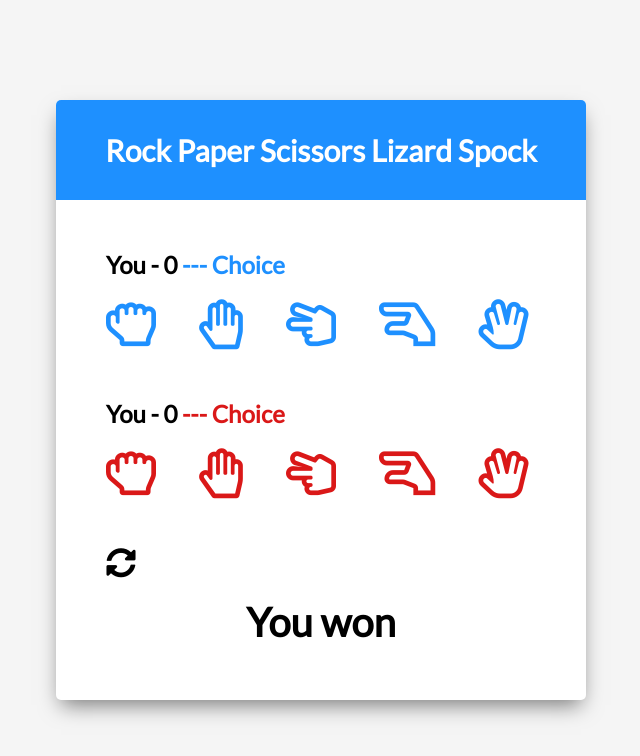
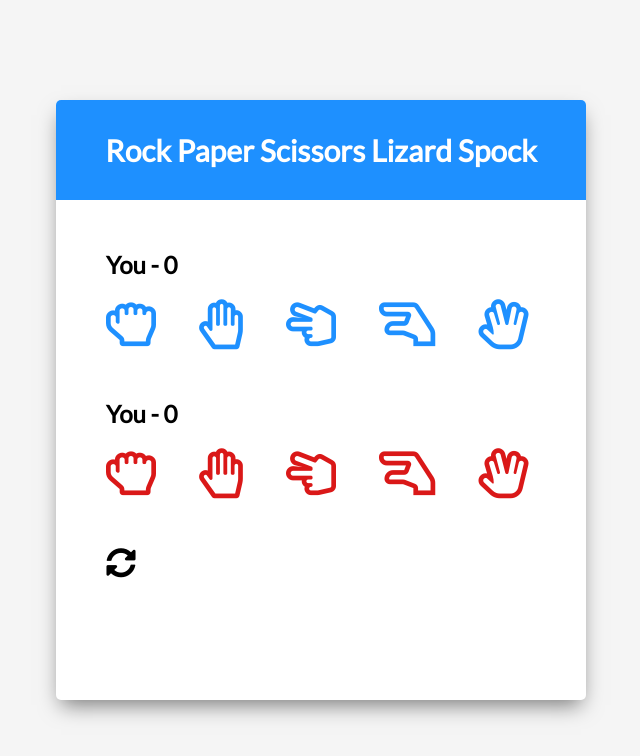
Before and after one commit to kronosGR/JS-spock-rock-game, a plain HTML site: page index.html in a window 1280 px wide. Shown: the whole page, without its empty margins (319-959 px from the left). Drawn offline with Linux system fonts and the light colour scheme.

Commit message:
implemented reset all

```diff
--- a/index.html
+++ b/index.html
@@ -17,8 +17,8 @@
         </div>
         <div class="player-container" id="player">
             <h2>You -
-                <span id="playerScore">0</span>
-                <span class="choice" id="playerChoice"> --- Choice</span>
+                <span id="playerScore"></span>
+                <span class="choice" id="playerChoice"></span>
             </h2>
                 <i class="far fa-hand-rock" title="Rock" id="playerRock" onclick="select('rock')"></i>
                 <i class="far fa-hand-paper" title="Paper" id="playerPaper" onclick="select('paper')"></i>
@@ -29,8 +29,8 @@
 
         <div class="player-container" id="computer">
             <h2>You -
-                <span id="computerScore">0</span>
-                <span class="choice" id="computerChoice"> --- Choice</span>
+                <span id="computerScore"></span>
+                <span class="choice" id="computerChoice"></span>
             </h2>
                 <i class="far fa-hand-rock" title="Rock" id="computerRock"></i>
                 <i class="far fa-hand-paper" title="Paper" id="computerPaper"></i>
@@ -39,9 +39,9 @@
                 <i class="far fa-hand-spock" title="Spock" id="computerSpock"></i>
         </div>
 
-        <i class="fas fa-sync-alt reset-icon" title="Reset"></i>
+        <i class="fas fa-sync-alt reset-icon" title="Reset" onclick="resetAll()"></i>
         <div class="result-container">
-            <h2 class="result-text" id="resultText">You won</h2>
+            <h2 class="result-text" id="resultText"></h2>
         </div>
     </div>
 
--- a/script.js
+++ b/script.js
@@ -34,6 +34,17 @@ function resetSelected() {
   allGameIcons.forEach((icon) => {
     icon.classList.remove('selected');
   });
+}
+
+function resetAll() {
+  playerScoreNumber = 0;
+  computerScoreNumber = 0;
+  playerScoreEl.textContent = playerScoreNumber;
+  computerScoreEl.textContent = computerScoreNumber;
+  playerChoiceEl.textContent = '';
+  computerChoiceEl.textContent = '';
+  resultText.textContent = '';
+  resetSelected();
 }
 
 function computerRandomChoice() {
@@ -129,3 +140,5 @@ function select(playerChoice) {
       break;
   }
 }
+
+resetAll();
```
Also changed, not shown: 1 other file.
